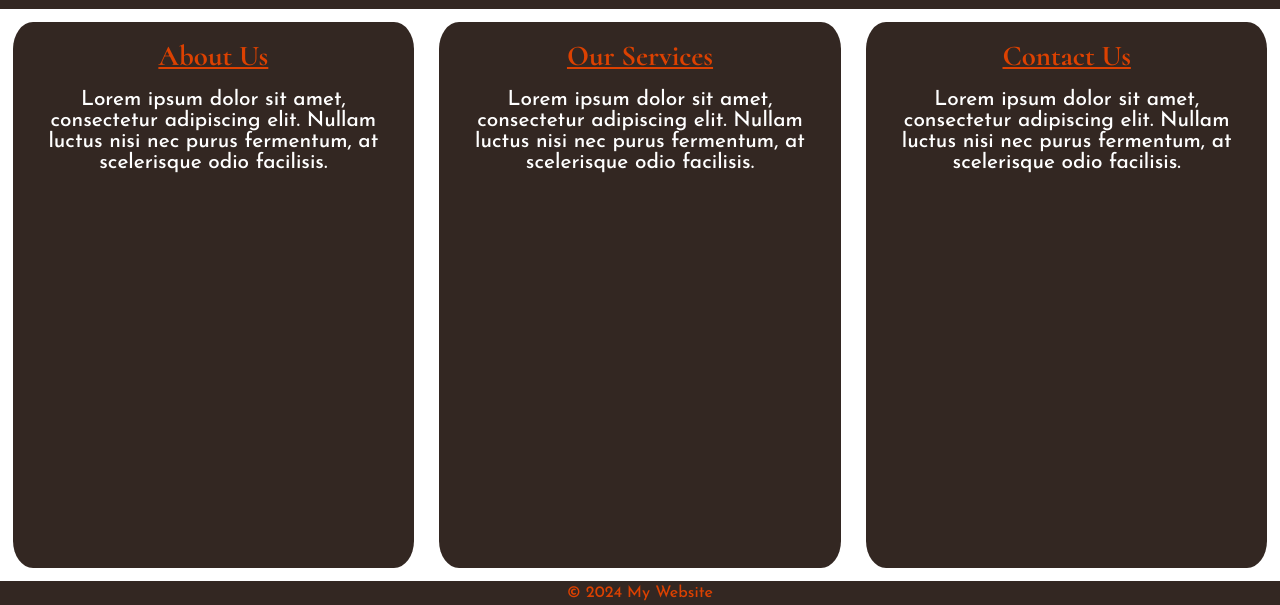
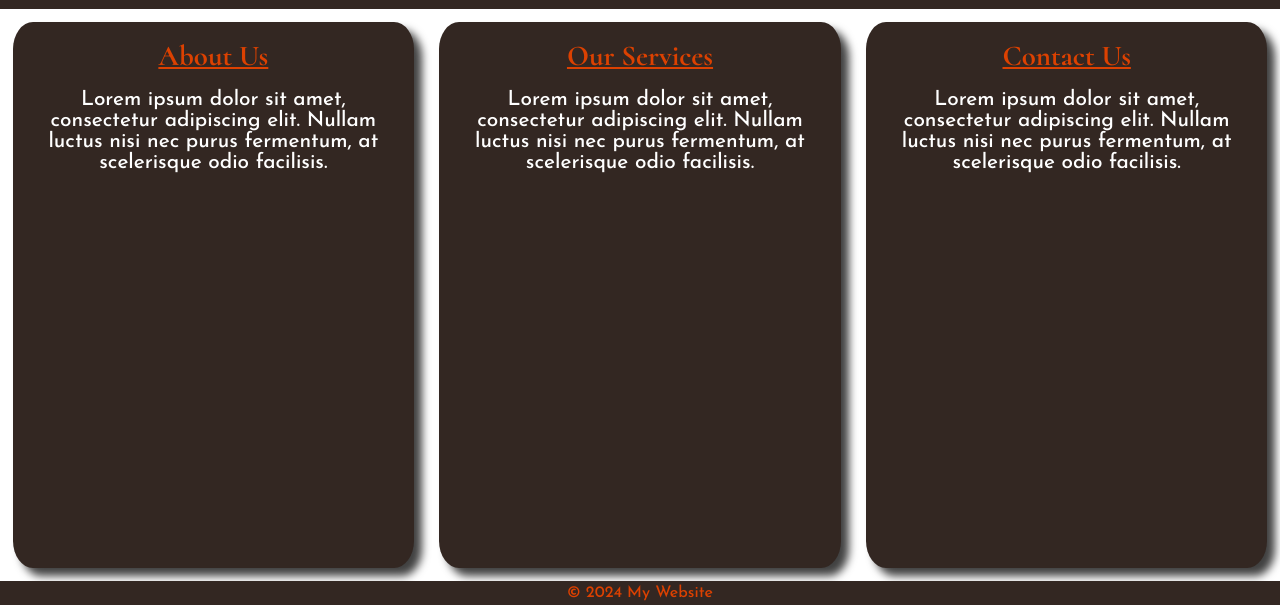
Before and after one commit to MarcDIW/Actividades, a plain HTML site: page Ejercicio2/exercise2.html in a window 1280 px wide. Shown: the part 195-800 px from the top of the page. Drawn offline with Linux system fonts and the light colour scheme.

Commit message:
Sombras section

```diff
--- a/Ejercicio2/exercise2.css
+++ b/Ejercicio2/exercise2.css
@@ -66,6 +66,7 @@ section {
     border: 0.5em rgba(0, 0, 0, 0) solid;
     border-radius: 5%;
     background-color: #332722;
+    box-shadow: 8px 8px 8px 0px rgba(0,0,0,0.75);
 }
 
 section h2 {
```
